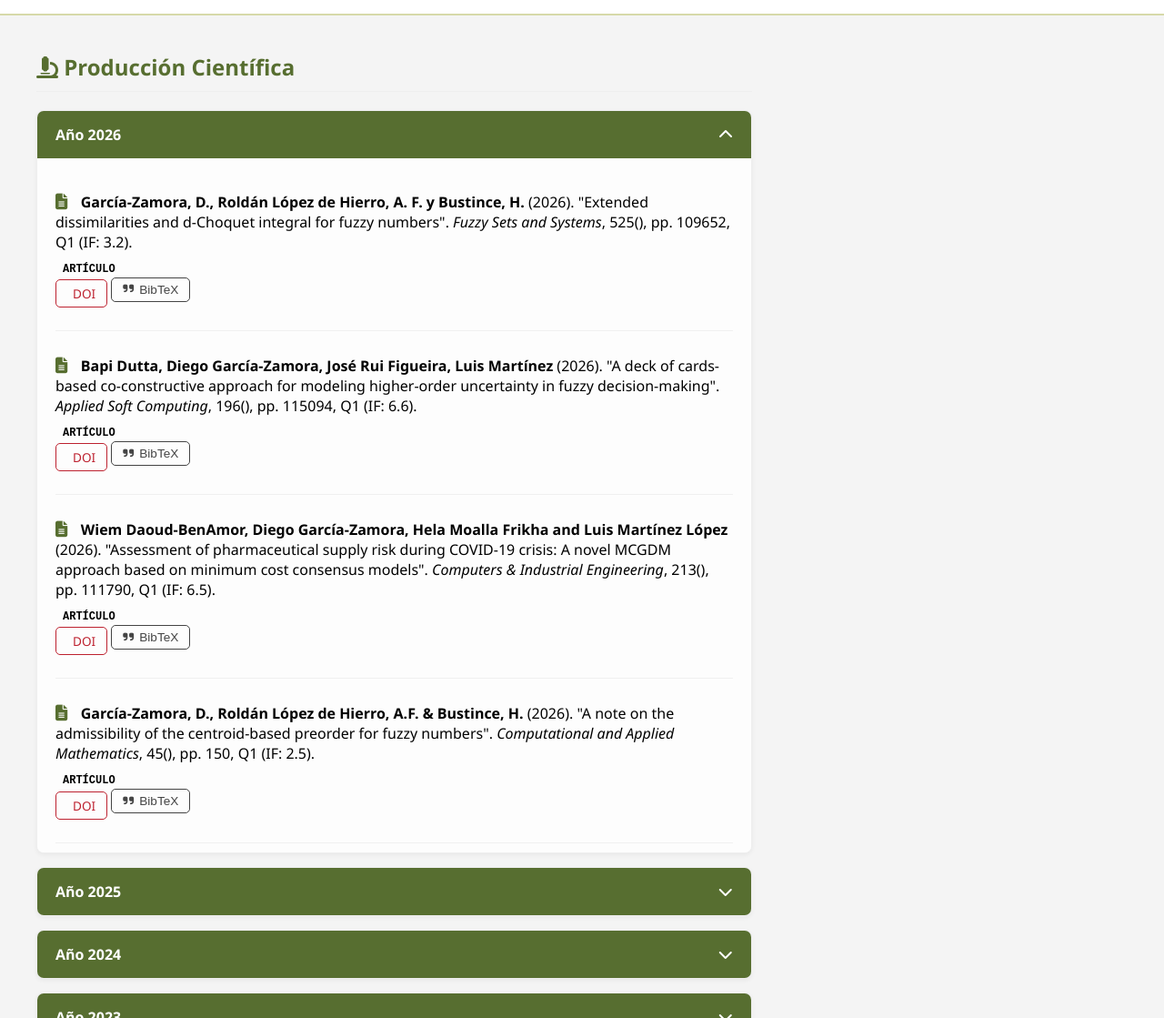
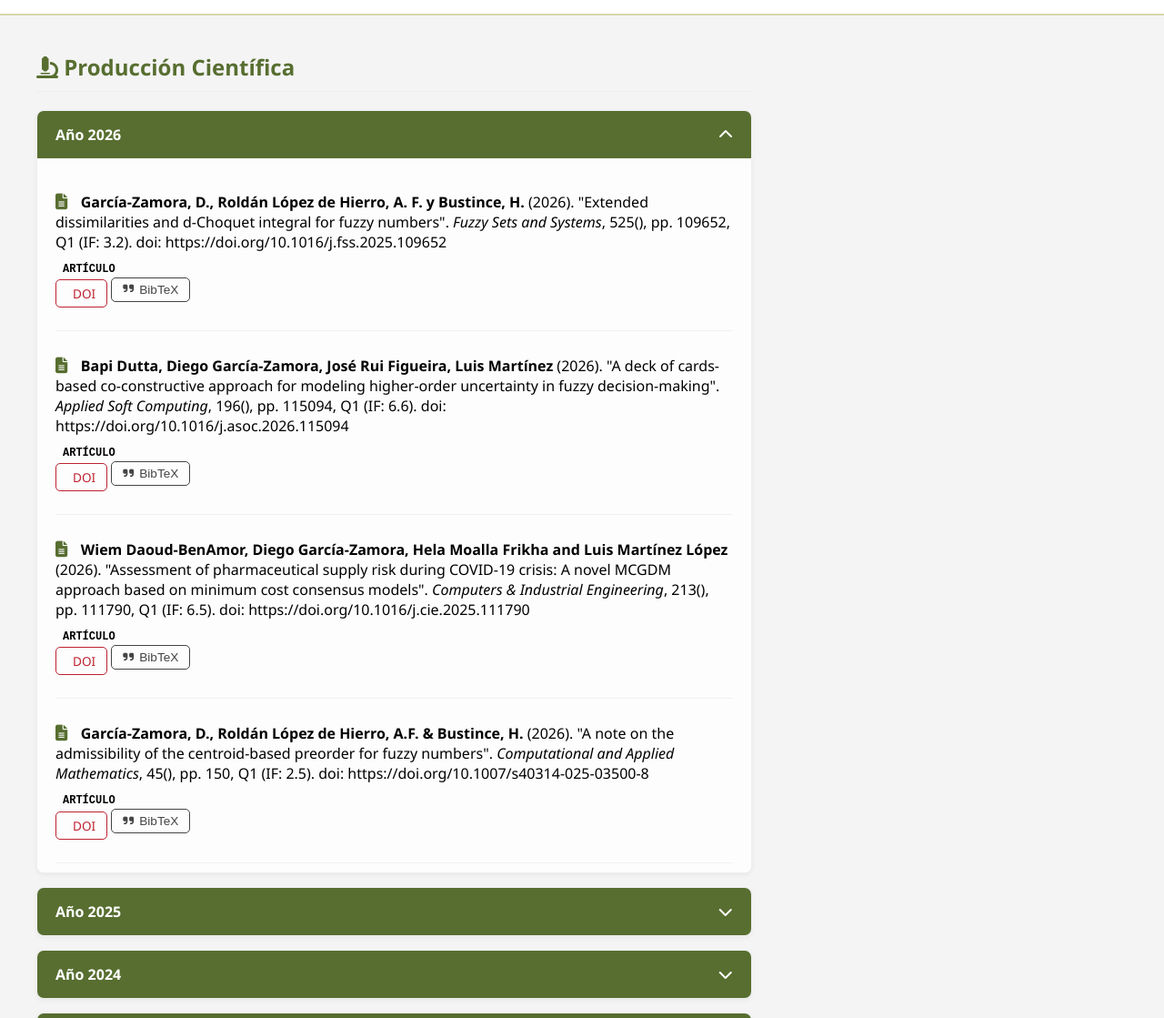
Before and after one commit to dgzamora/dgzamora.github.io, a Jekyll site: the page built from investigacion.html, in a window 1280 px wide and 1400 px high. Shown: the part 281-1400 px from the top of the window at 91% size. Built offline with Jekyll 4.4.1, drawn with Linux system fonts in a browser that asks for light colours; a style sheet for code colours, icons or effects is not loaded.

Commit message:
26may25v2

```diff
--- a/_data/docencia.yml
+++ b/_data/docencia.yml
@@ -25,7 +25,7 @@ trayectoria:
         etiqueta: "Docencia Universitaria"
         guia: "https://hdl.handle.net/10953.1/21961"
         materiales: "https://hdl.handle.net/10953.1/28936"
-      - titulo: "“De la curiosidad científica a los datos. Matemáticas Aplicadas a la Ciencia de Datos (20h)"
+      - titulo: "De la curiosidad científica a los datos. Matemáticas Aplicadas a la Ciencia de Datos (20h)"
         subtitulo: "Explora-IES, Programa Hypatia, Universidad de Jaén"
         tipo: "no_oficial"
         etiqueta: "Docencia No Universitaria"
--- a/investigacion.html
+++ b/investigacion.html
@@ -39,7 +39,7 @@ title: Investigación
                             En <i>{{ pub.evento }}</i>. {{ pub.lugar }}.
                         {% elsif pub.tipo == "capítulo" %}
                             En: <i>{{ pub.libro }}</i>. {{ pub.editorial }}{% if pub.paginas %}, pp. {{ pub.paginas }}{% endif %}.
-                        {% endif %}
+                        {% endif %}{% if pub.doi %} doi: {{ pub.doi }}{% endif %}
 
                         <div class="badge-container">
                             <span class="badge-simple">{{ pub.tipo }}</span>
```
